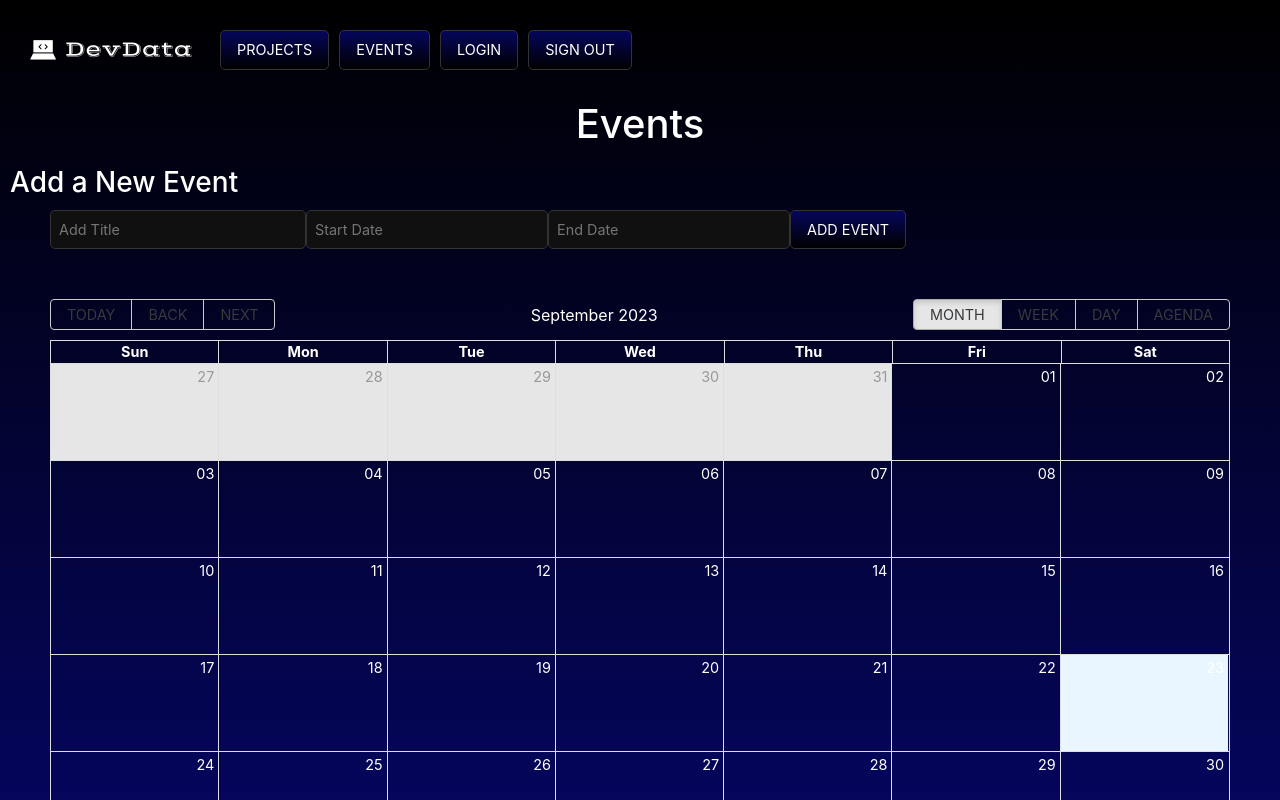
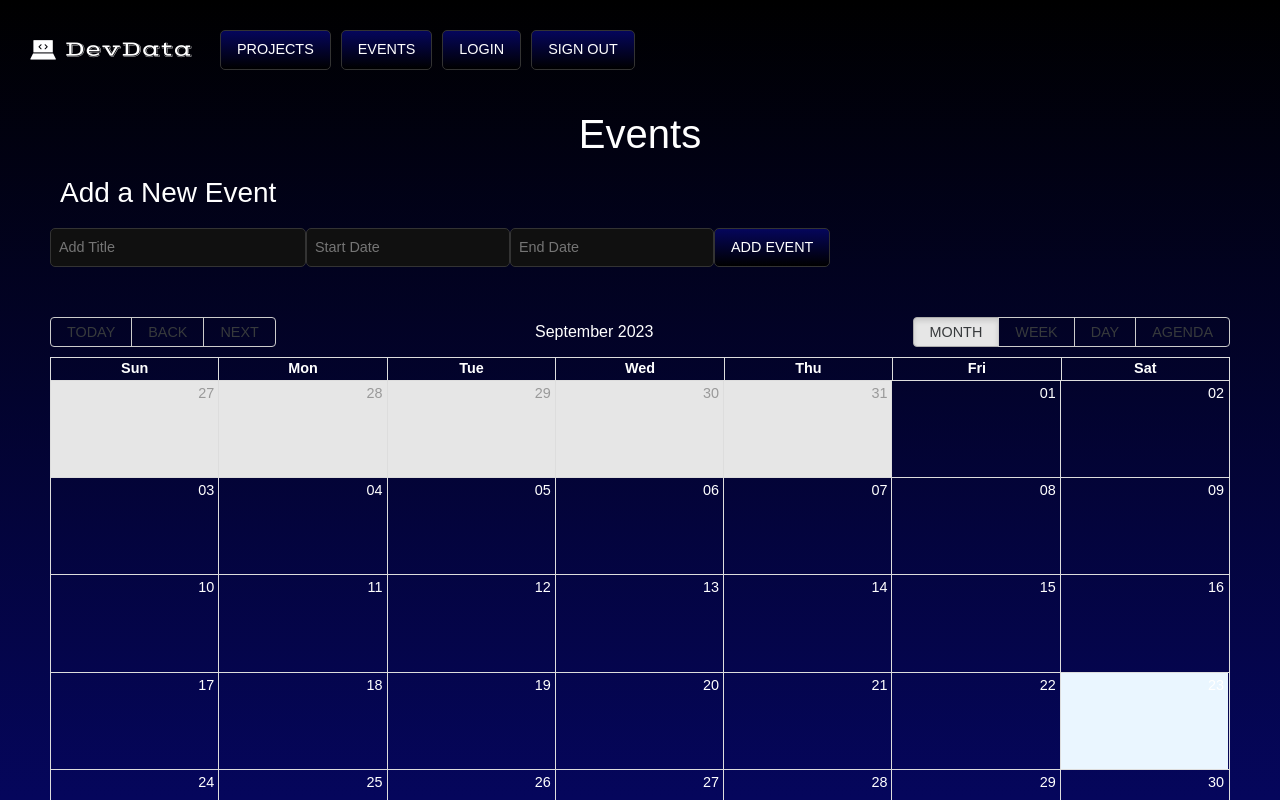
Before and after one commit to colincirian/DevData, a React (Create React App) app: page /events in a window 1280 px wide. Built offline with nearby package versions, Linux system fonts and the light colour scheme.

Commit message:
some minor touch ups and more readme acknowledgements

```diff
--- a/package.json
+++ b/package.json
@@ -3,6 +3,8 @@
   "version": "0.1.0",
   "private": true,
   "dependencies": {
+    "@fortawesome/fontawesome-svg-core": "^6.4.2",
+    "@fortawesome/react-fontawesome": "^0.2.0",
     "@supabase/auth-ui-react": "^0.4.5",
     "@supabase/supabase-js": "^2.36.0",
     "@testing-library/jest-dom": "^5.17.0",
@@ -10,6 +12,7 @@
     "@testing-library/user-event": "^13.5.0",
     "bootstrap": "^5.3.2",
     "date-fns": "^2.30.0",
+    "font-awesome": "^4.7.0",
     "moment": "^2.29.4",
     "react": "^18.2.0",
     "react-big-calendar": "^1.8.4",
--- a/public/index.html
+++ b/public/index.html
@@ -4,6 +4,7 @@
     <meta charset="utf-8" />
     <meta name="viewport" content="width=device-width, initial-scale=1" />
     <meta name="theme-color" content="#000000" />
+    <link rel="stylesheet" href="path/to/font-awesome/css/font-awesome.min.css">
     <title>React App</title>
   </head>
   <body>
--- a/src/pages/Events.jsx
+++ b/src/pages/Events.jsx
@@ -8,7 +8,6 @@ import "react-big-calendar/lib/css/react-big-calendar.css";
 import DatePicker from "react-datepicker";
 import { enUS } from "date-fns/locale";
 import "react-datepicker/dist/react-datepicker.module.css"
-import "../styles/events.css";
 
 const locales = {
     "en-US": enUS,
--- a/src/pages/Navbar.jsx
+++ b/src/pages/Navbar.jsx
@@ -2,10 +2,9 @@ import React from "react";
 import { useNavigate, Link } from "react-router-dom";
 import "bootstrap/dist/css/bootstrap.min.css";
 import "bootstrap/dist/js/bootstrap.bundle.min";
-import { supabase } from "../backend/supabaseClient";
 import devdataImage from "../images/devdata.png";
+import 'font-awesome/css/font-awesome.min.css';
 import "../styles/navbar.css";
-import Projects from "./Projects";
 
 function Navbar() {
   const navigate = useNavigate();
--- a/src/styles/events.css
+++ /dev/null
@@ -1,8 +0,0 @@
-h3 {
-    margin: auto;
-    margin-left: 10px;
-}
-
-h1 {
-    margin-top: -10px;
-}
--- a/src/styles/home.css
+++ b/src/styles/home.css
@@ -5,11 +5,16 @@ h1 {
     padding: 10px;
 }
 
+h3 {
+  margin: auto;
+  margin-left: 60px;
+}
+
 h2 {
   display: flex;
   align-items: center;
   justify-content: center;
-  margin: 20px;
+  margin-top: 50px;
 }
 
 body {
```
Also changed, not shown: 2 other files (tests, documents, lock files or other folders).
